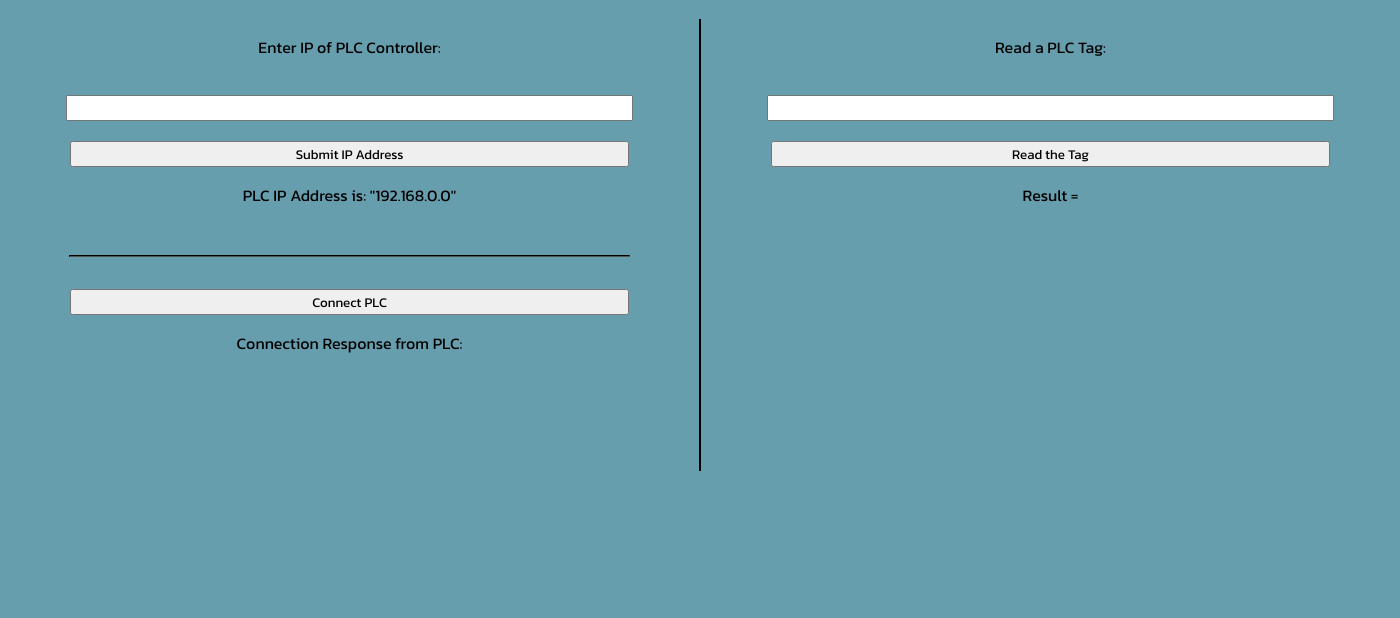
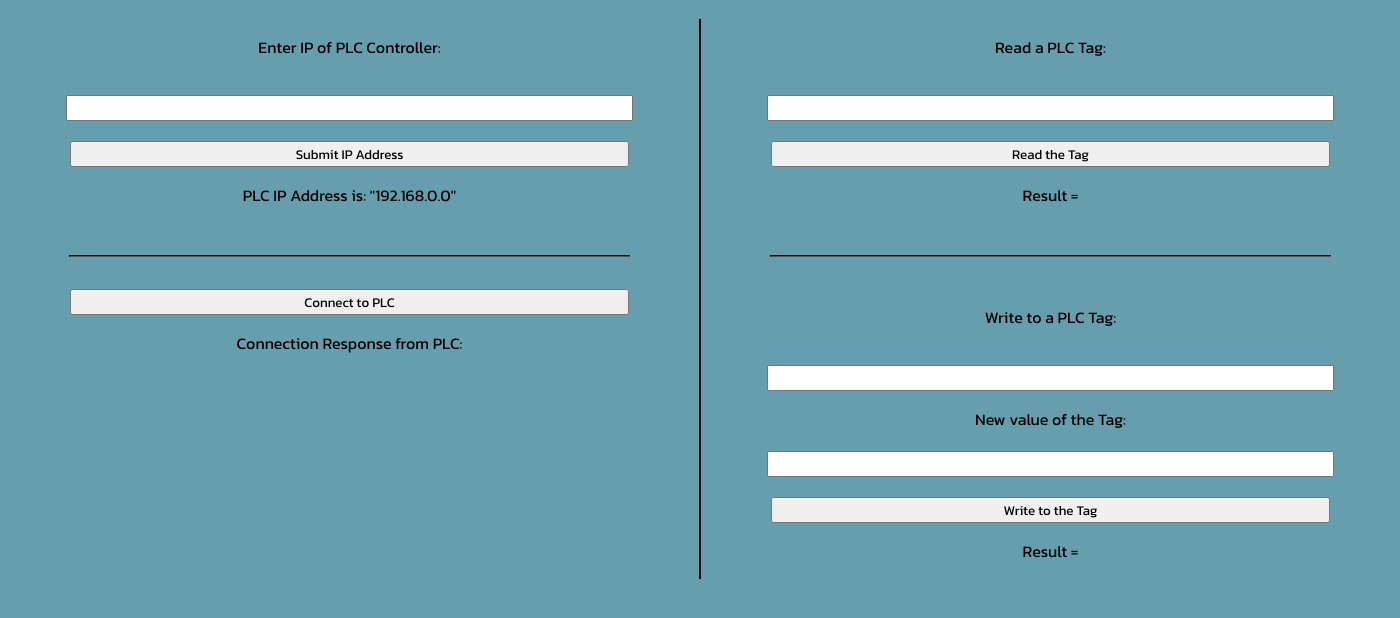
Before and after one commit to aidanpalmbos/NodeJS-Electron-PLC-GUI, an Electron app: page Electron-PLC-GUI/client/index.html in a window 1400 px wide. Shown: the part 72-690 px from the top of the page. Drawn offline with Linux system fonts and the light colour scheme.

Commit message:
-Made spelling fix -Added ability to write to a tag -Added some validation measures for reading and writing
TODO: Better reporting of status: Terminal

```diff
--- a/Electon-PLC-GUI/app.js
+++ b/Electron-PLC-GUI/app.js
@@ -1,4 +1,3 @@
-/* eslint-env es6 */
 const { app, BrowserWindow, ipcMain } = require('electron');
 const { Controller, Tag } = require('st-ethernet-ip');
 const path = require('node:path');
--- a/Electon-PLC-GUI/client/index.html
+++ b/Electron-PLC-GUI/client/index.html
@@ -7,22 +7,40 @@
 <body>
     <h1>Electron PLC Controller</h1>
     <div class="flexContainerStyleA">
-        <div class="flexContainerStyleB" style="border-right: 2px solid black;">
+
+        <div class="flexContainerStyleB">
+
             <p>Enter IP of PLC Controller: </p>
             <input id="EnterIP" type="text" />
             <button id="SendIP" onclick="changeIP();">Submit IP Address</button>
             <p id="StatusIP">PLC IP Address is: "192.168.0.0"</p>
+
             <hr />
-            <button onclick="connect();">Connect PLC</button>
+
+            <button onclick="connect();">Connect to PLC</button>
             <p id="PlcConnection" style="margin-bottom: 0px;">Connection Response from PLC: </p>
             <p id="StatusPlcConnection" style="margin-top: .25em; height: 6em;"></p>
+
         </div>
-        <div class="flexContainerStyleB">
+
+        <div class="flexContainerStyleB" style="border-left: 2px solid black;">
+
             <p>Read a PLC Tag:</p>
             <input id="ReadEnterTag" type="text" />
             <button id="PerformRead" onclick="readTag();">Read the Tag</button>
             <p id="StatusReadTag">Result = </p>
+
+            <hr />
+
+            <p>Write to a PLC Tag:</p>
+            <input id="WriteEnterTag" type="text" style="margin-bottom: 0px;" />
+            <p style="margin-bottom: 0px;">New value of the Tag:</p>
+            <input id="WriteValueToTag" type="text" />
+            <button id="PerformWrite" onclick="writeTag();">Write to the Tag</button>
+            <p id="StatusWriteTag">Result = </p>
+
         </div>
+
     </div>
 
 </body>
--- a/Electon-PLC-GUI/client/index.js
+++ b/Electron-PLC-GUI/client/index.js
@@ -32,7 +32,35 @@ async function readTag() {
         status.innerHTML = "Error: Please Connect to PLC First!";
         return;
     }
+
     let tagToBeRead = document.getElementById("ReadEnterTag").value;
+    if (tagToBeRead == "") {
+        status.innerHTML = "Error: Please enter a tag to use!";
+        return;
+    }
+
     let result = await window.electronAPI.readPlc(tagToBeRead);
     status.innerHTML = `Result = ${result}`;
 }
+
+async function writeTag() {
+    let status = document.getElementById("StatusWriteTag");
+    if (!plcConnected) {
+        status.innerHTML = "Error: Please Connect to PLC First!";
+        return;
+    }
+
+    let tagToBeWritten = document.getElementById("WriteEnterTag").value;
+    let tagNewValue = document.getElementById("WriteValueToTag").value;
+    if (tagToBeWritten == "") {
+        status.innerHTML = "Error: Please enter a tag to use!";
+        return;
+    }
+    else if (tagNewValue == "") {
+        status.innerHTML = "Error: Please enter a value!";
+        return;
+    }
+
+    let result = await window.electronAPI.writePlc(tagToBeWritten, tagNewValue);
+    status.innerHTML = `Result = ${result}`;
+}
```
Also changed, not shown: Electron-PLC-GUI/package.json (renamed from Electon-PLC-GUI/package.json, +6 -7 lines), Electron-PLC-GUI/README.md (renamed from Electon-PLC-GUI/README.md), Electron-PLC-GUI/client/Kanit-Regular.ttf (renamed from Electon-PLC-GUI/client/Kanit-Regular.ttf), Electron-PLC-GUI/client/index.css (renamed from Electon-PLC-GUI/client/index.css), Electron-PLC-GUI/preload.js (renamed from Electon-PLC-GUI/preload.js), 6 other files.
